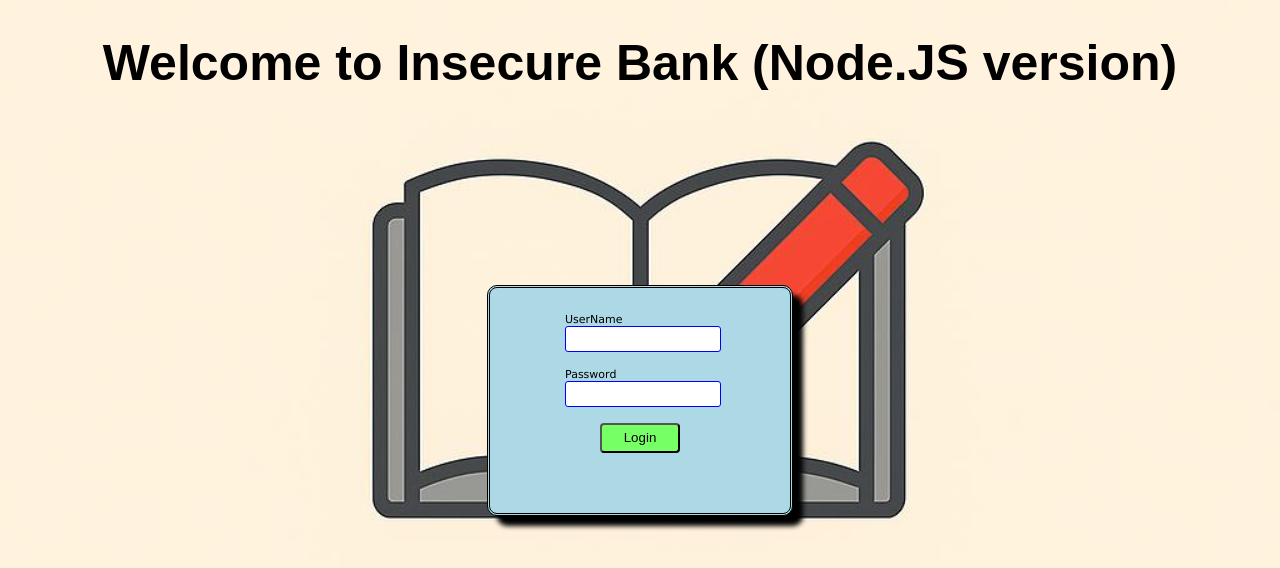
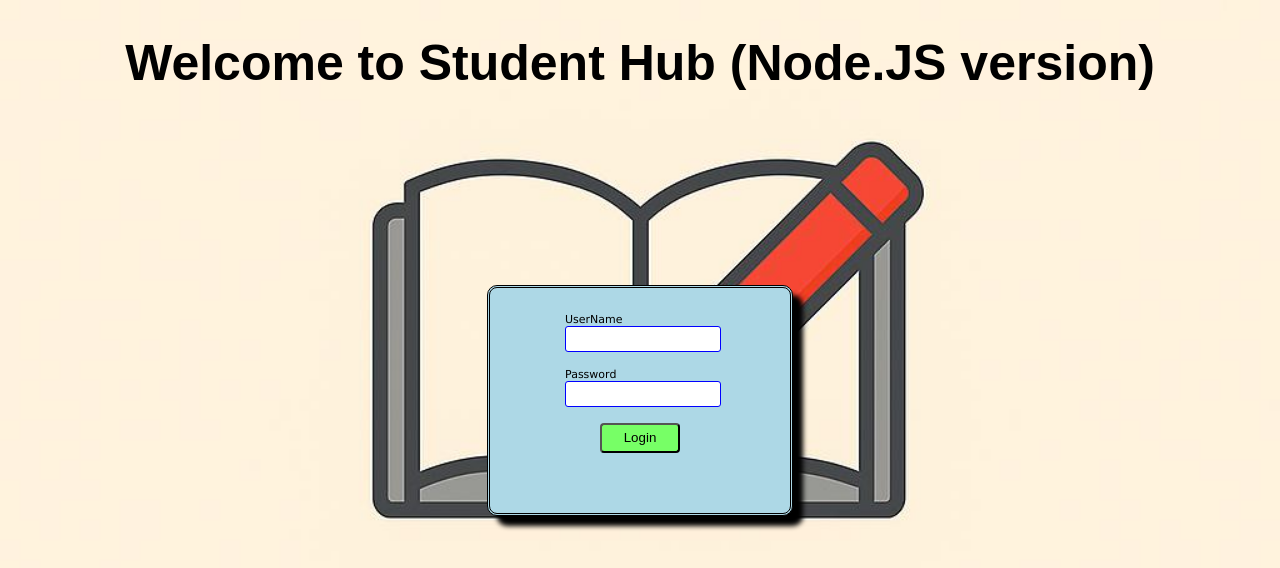
Before and after one commit to diogoinacio19/student_hub, a website: page public/index.html in a window 1280 px wide. Drawn offline with Linux system fonts and the light colour scheme.

Commit message:
Guardei alteracoes

```diff
--- a/public/index.html
+++ b/public/index.html
@@ -28,7 +28,7 @@ $(document).ready(function() {
 
 </script>
 
-<h1>Welcome to Insecure Bank (Node.JS version)</h1>
+<h1>Welcome to Student Hub (Node.JS version)</h1>
 
 
 <div id="auth" class="auth_div">
```
